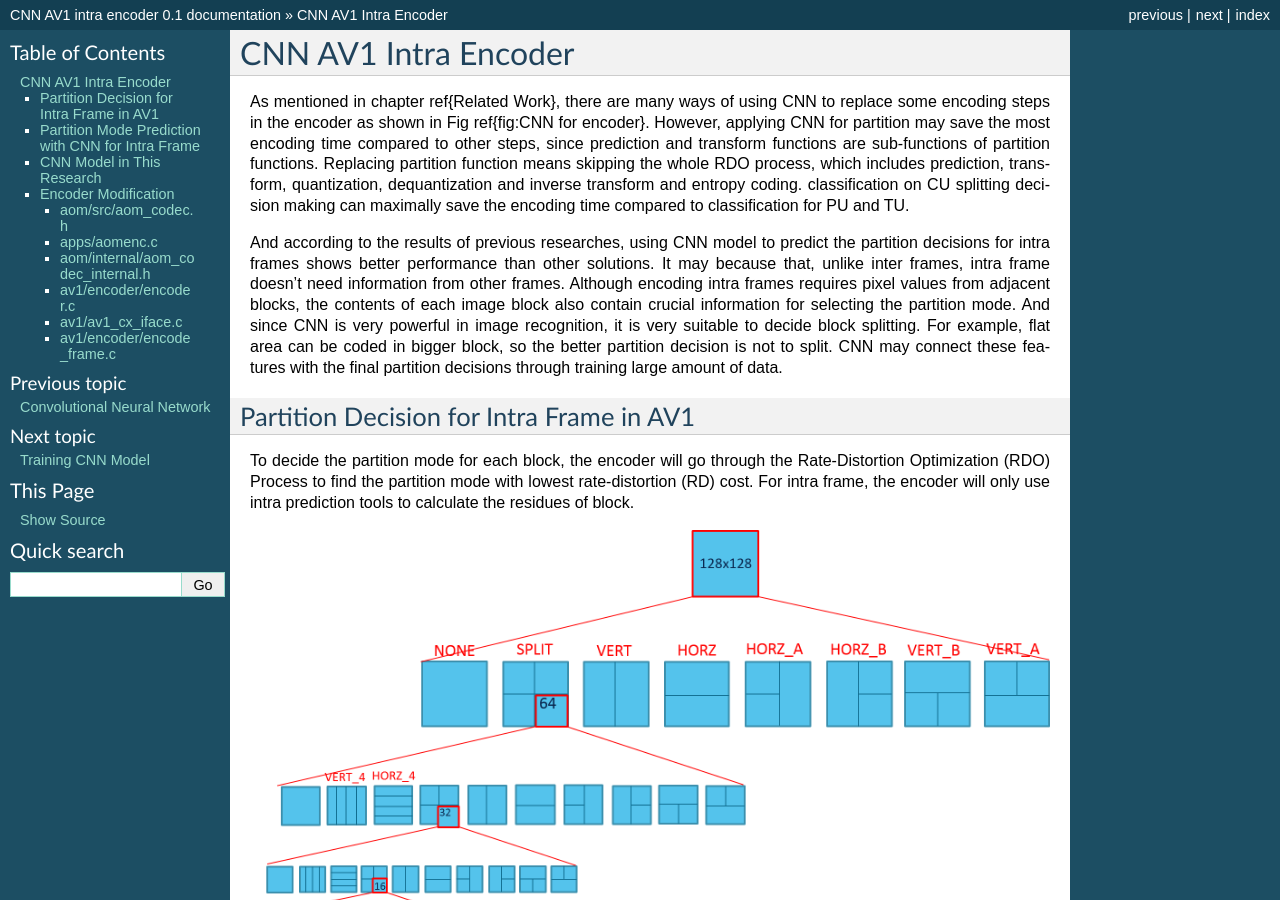
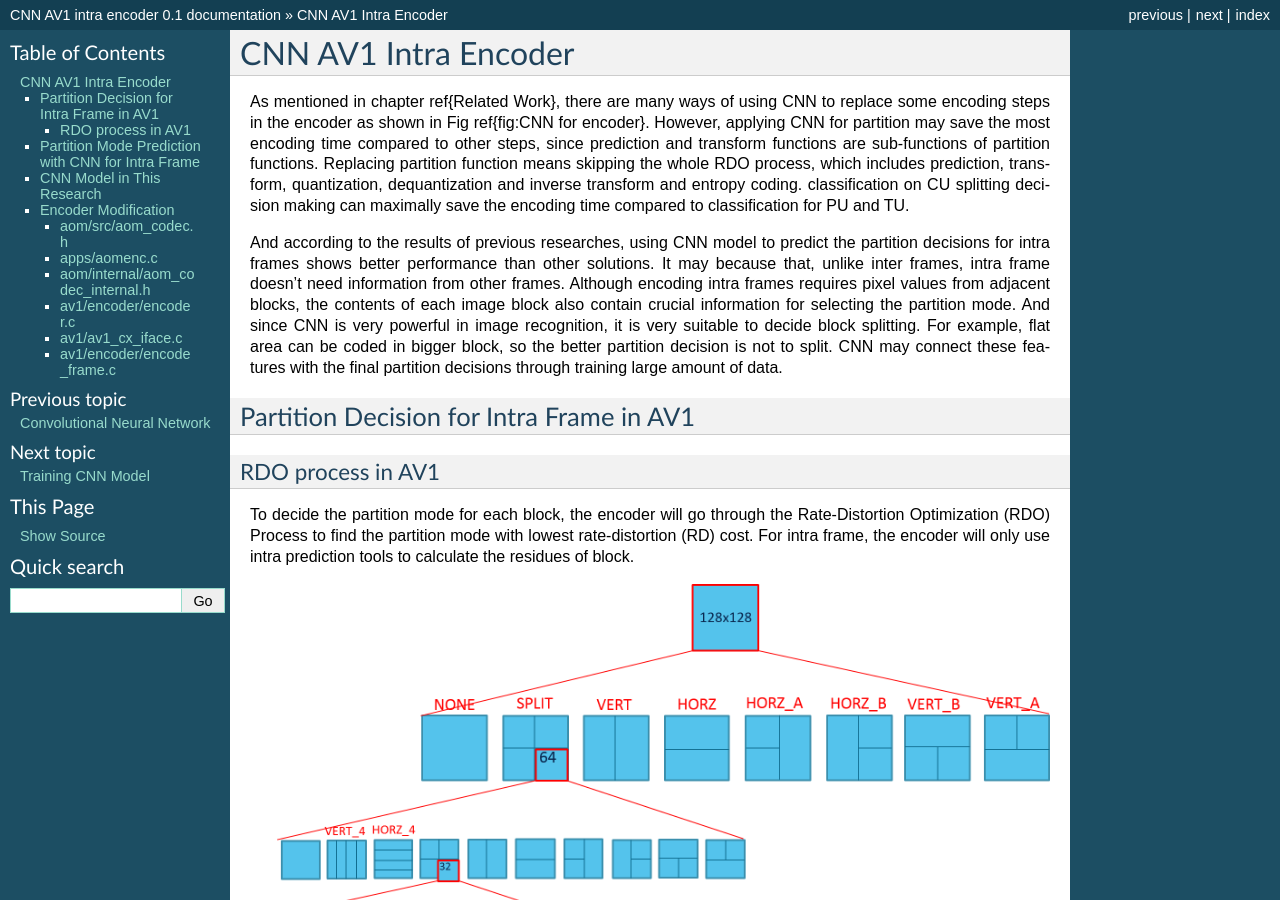
Before and after one commit to epadam/CNN-AV1-intra-encoder, a Sphinx documentation site: the page built from source/cnn_partition_intra.rst, in a window 1280 px wide and 900 px high. Built offline with Sphinx 7.4.7, drawn with Linux system fonts in a browser that asks for light colours.

Commit message:
Update cnn_partition_intra.rst

```diff
--- a/source/cnn_partition_intra.rst
+++ b/source/cnn_partition_intra.rst
@@ -10,6 +10,10 @@ And since CNN is very powerful in image recognition, it is very suitable to deci
 ==========================================
 Partition Decision for Intra Frame in AV1
 ==========================================
+
+--------------------
+RDO process in AV1
+--------------------
 
 To decide the partition mode for each block, the encoder will go through the Rate-Distortion Optimization (RDO) Process to find the partition mode with lowest rate-distortion (RD) cost.
 For intra frame, the encoder will only use intra prediction tools to calculate the residues of block.
```
